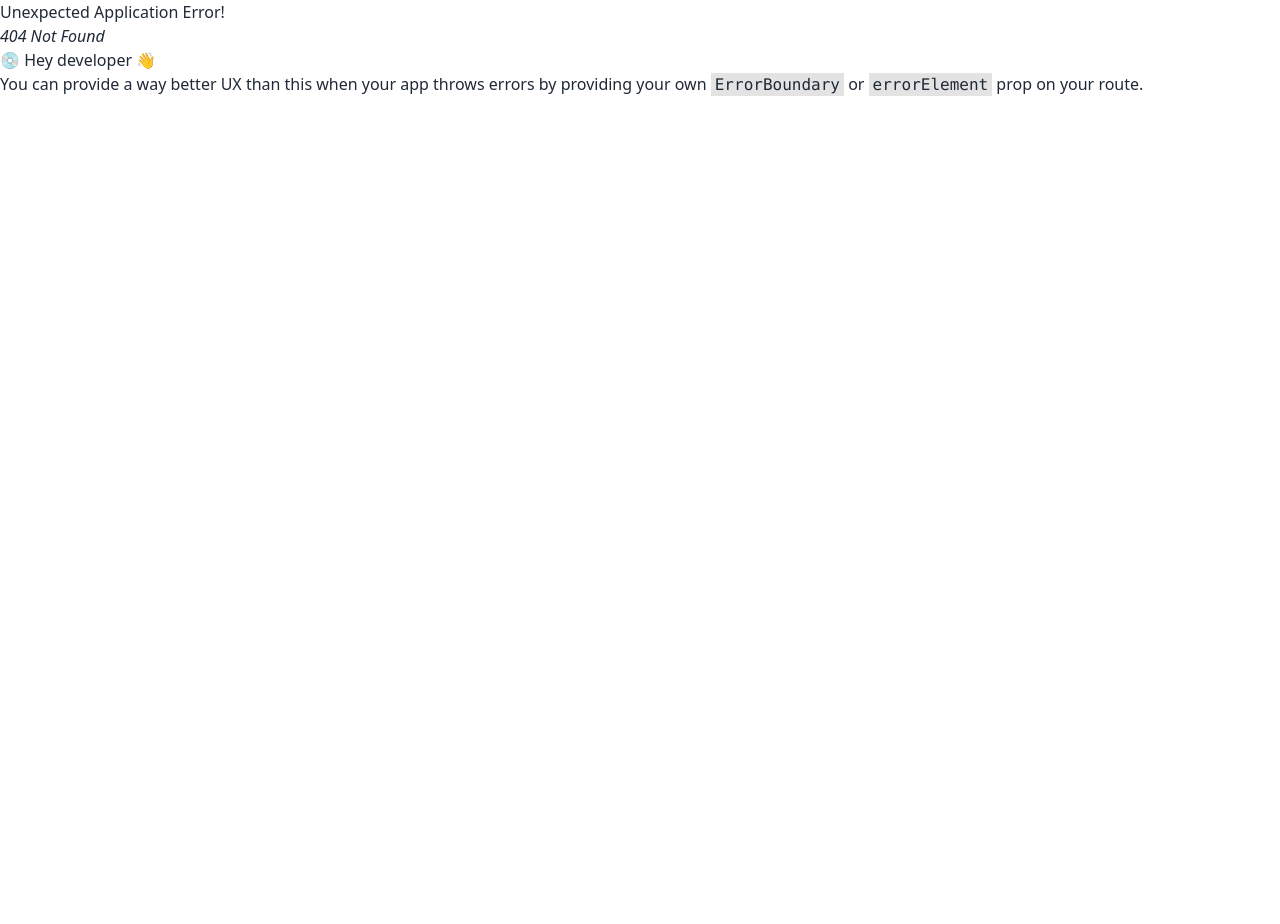
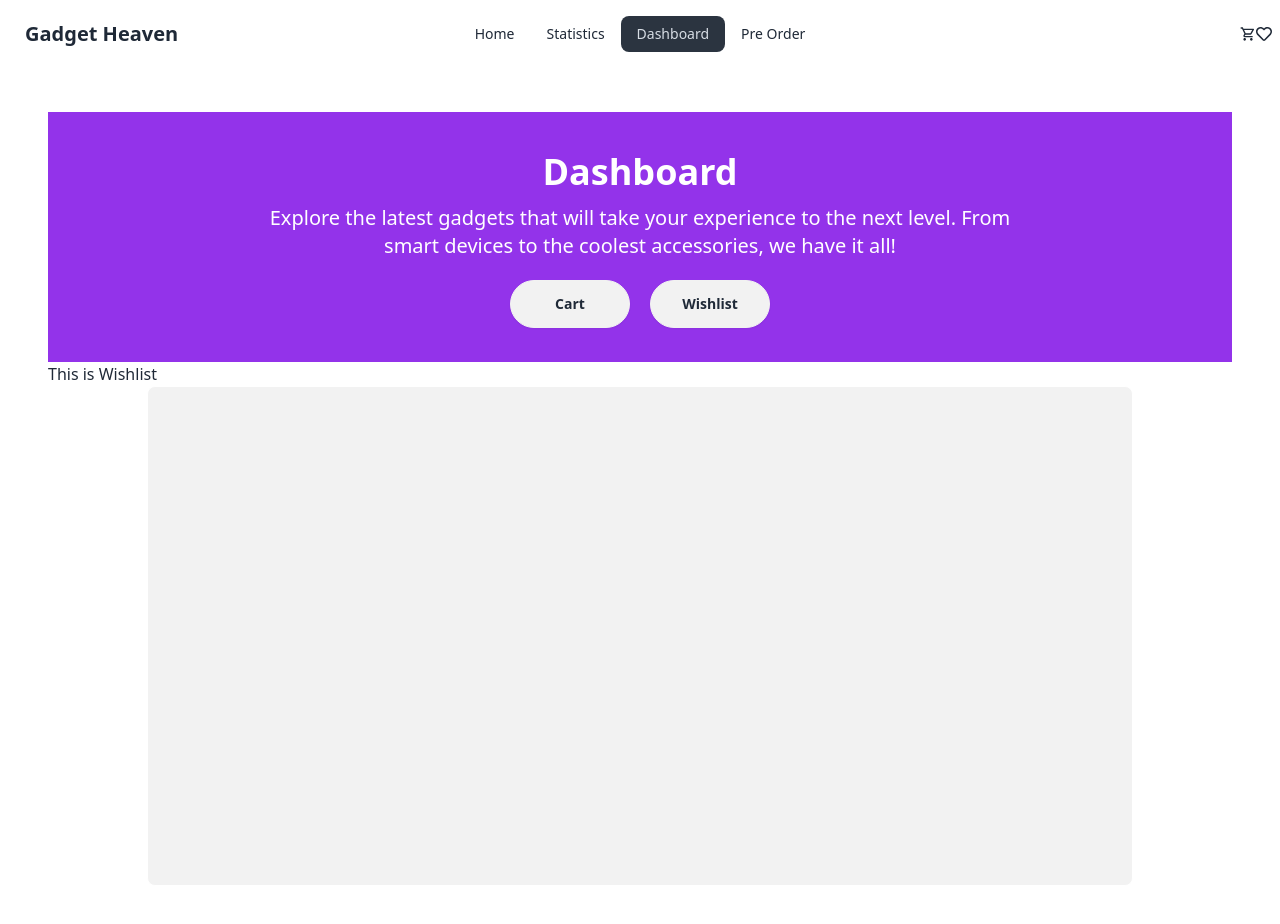
Before and after one commit to theatiq/the-gadget-heaven, a React (Vite) app: page /dashboard/wishlist in a window 1280 px wide. Before the commit this address had no page. Shown: the top 924 px of the page. Before the commit the page ends 800 px from the top, so only its background shows below. Built offline with nearby package versions, Linux system fonts and the light colour scheme.

Commit message:
Details Added

```diff
--- a/src/pages/Cart.jsx
+++ b/src/pages/Cart.jsx
@@ -1,11 +1,40 @@
-import React from 'react';
+import React from "react";
 
 const Cart = () => {
-    return (
-        <div>
-            <h1 className='text-3xl text-center'>This is Cart Page</h1>
+  return (
+    <div>
+      <div className="flex justify-between my-5">
+        <h1 className="text-xl font-bold">Cart</h1>
+        <div className="flex justify-between items-center gap-5">
+          <p className="text-xl font-bold">Total Cost: </p>
+          <button className="btn border border-purple-600 rounded-3xl w-[150px]">
+            Sort by Price
+          </button>
+          <button className="btn border bg-purple-500 text-white rounded-3xl w-[120px]">
+            Purchase
+          </button>
         </div>
-    );
+      </div>
+      {/* Cards */}
+      <div className="hero bg-base-200 min-h-screen">
+        <div className="hero-content flex-col lg:flex-row">
+          <img
+            src="https://img.daisyui.com/images/stock/photo-1635805737707-575885ab0820.webp"
+            className="max-w-sm rounded-lg shadow-2xl"
+          />
+          <div>
+            <h1 className="text-5xl font-bold">Box Office News!</h1>
+            <p className="py-6">
+              Provident cupiditate voluptatem et in. Quaerat fugiat ut assumenda
+              excepturi exercitationem quasi. In deleniti eaque aut repudiandae
+              et a id nisi.
+            </p>
+            <button className="btn btn-primary">Get Started</button>
+          </div>
+        </div>
+      </div>
+    </div>
+  );
 };
 
 export default Cart;
--- a/src/pages/Dashboard.jsx
+++ b/src/pages/Dashboard.jsx
@@ -1,9 +1,30 @@
 import React from "react";
-
+import { NavLink } from "react-router-dom";
+import { Outlet } from "react-router-dom";
 const Dashboard = () => {
   return (
     <div>
-      <h1 className="text-6xl text-center">This Dashboard</h1>
+      <div className="bg-purple-600 min-h-[250px] pt-10">
+        <h1 className="text-4xl text-center text-white font-bold mb-3">
+          Dashboard
+        </h1>
+        <p className="text-xl text-center text-white w-8/12 mx-auto">
+          Explore the latest gadgets that will take your experience to the next
+          level. From smart devices to the coolest accessories, we have it all!
+        </p>
+        <div className="flex justify-center gap-5 mt-5">
+          <NavLink to={"cart"}>
+            <button className="btn w-[120px] rounded-3xl">Cart</button>
+          </NavLink>
+          <NavLink to={"wishlist"}>
+            <button className="btn w-[120px] rounded-3xl">Wishlist</button>
+          </NavLink>
+        </div>
+      </div>
+
+      <div>
+        <Outlet></Outlet>
+      </div>
     </div>
   );
 };
--- a/src/pages/GadgetDetails.jsx
+++ b/src/pages/GadgetDetails.jsx
@@ -3,11 +3,14 @@ import { useLoaderData, useParams, useSearchParams } from "react-router-dom";
 import { MdOutlineShoppingCart } from "react-icons/md";
 import { FaRegHeart } from "react-icons/fa";
 import { Link } from "react-router-dom";
+import { addCarts } from "../utils/uutility";
 
 const GadgetDetails = () => {
   const data = useLoaderData();
   const { id } = useParams();
   const [gadget, setGadget] = useState({});
+  // const [carts, setCarts] = useState([]);
+  const [isAdd, setIsAdd] = useState(false);
 
   useEffect(() => {
     const singleData = data.find((gadget) => gadget.product_id == id);
@@ -31,6 +34,11 @@ const GadgetDetails = () => {
     rating,
   } = gadget;
 
+  const handleAddCart = (gadget) => {
+    addCarts(gadget)
+    setIsAdd(true)
+  }
+
   return (
     <div>
       <div className="bg-purple-600 min-h-[400px] pt-10">
@@ -44,7 +52,10 @@ const GadgetDetails = () => {
       </div>
       <div className="hero bg-base-200 w-10/12 h-[500px] mx-auto border border-white rounded-lg -translate-y-60 overflow-hidden ">
         <div className="hero-content flex justify-end">
-          <img src={product_image} className="max-w-sm rounded-lg h-[400px] w-full shadow-2xl" />
+          <img
+            src={product_image}
+            className="max-w-sm rounded-lg h-[400px] w-full shadow-2xl"
+          />
           <div className="flex flex-col gap-1 justify-between">
             <h1 className="text-2xl font-bold">{product_title}</h1>
             <p className="py-6">Price: ${price}</p>
@@ -92,7 +103,10 @@ const GadgetDetails = () => {
                 className="mask mask-star-2 bg-orange-400"
               />
             </div>
-            <button className="btn btn-primary">
+            <button
+              onClick={() => handleAddCart(gadget)}
+              className="btn btn-primary"
+            >
               Add to Cart <MdOutlineShoppingCart />
             </button>
             {/* <Link>
--- a/src/pages/Wishlist.jsx
+++ b/src/pages/Wishlist.jsx
@@ -3,7 +3,8 @@ import React from "react";
 const Wishlist = () => {
   return (
     <div>
-      <h1 className="text3xl text-center">This Wish List</h1>
+      <h1>This is Wishlist</h1>
+      <div className="hero bg-base-200 w-10/12 h-[500px] mx-auto border border-white rounded-lg "></div>
     </div>
   );
 };
--- /dev/null
+++ b/src/utils/uutility.js
@@ -0,0 +1,35 @@
+// import { toast } from "react-toastify"
+
+const getAllCarts = () => {
+    const all = localStorage.getItem("carts")
+
+    if (all) {
+        const carts = JSON.parse(all)
+        return carts
+    } else {
+        return []
+    }
+}
+
+
+
+const addCarts = (gadget) => {
+    const carts = getAllCarts()
+    const isExist = carts.find(item => item.product_id === gadget.product_id)
+    if (isExist) { return alert("Gadget Already exists") }
+    carts.push(gadget)
+    localStorage.setItem('carts', JSON.stringify(carts))
+    alert("Successfully added ")
+}
+
+
+// const removeFavorite = (id) => {
+//     const favorites = getAllFavorites()
+//     const remaining = favorites.filter(coffee => coffee.id != id)
+//     localStorage.setItem("favorites", JSON.stringify(remaining))
+//     toast.success("Successfully Removed")
+// }
+
+
+// export { getAllFavorites, addFavorite, removeFavorite }
+export { getAllCarts, addCarts }
```
Also changed, not shown: src/routes/Router.jsx (+12 -0 lines).
